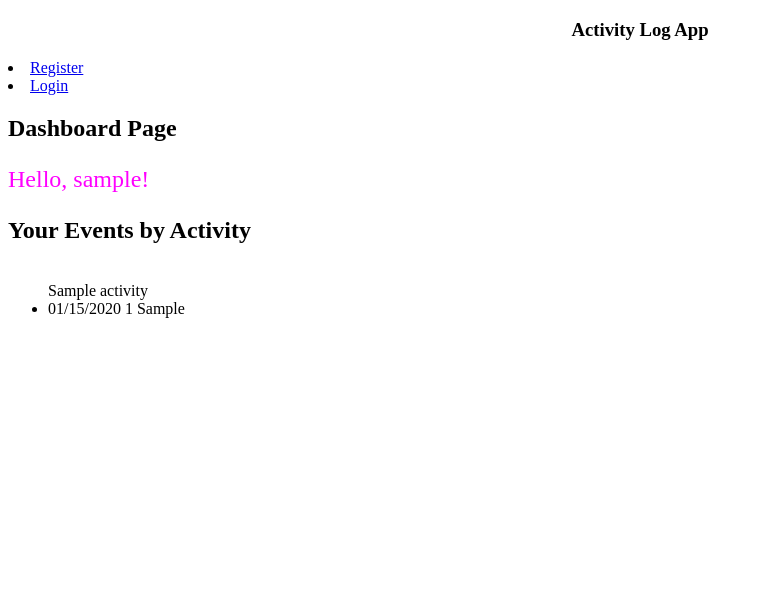
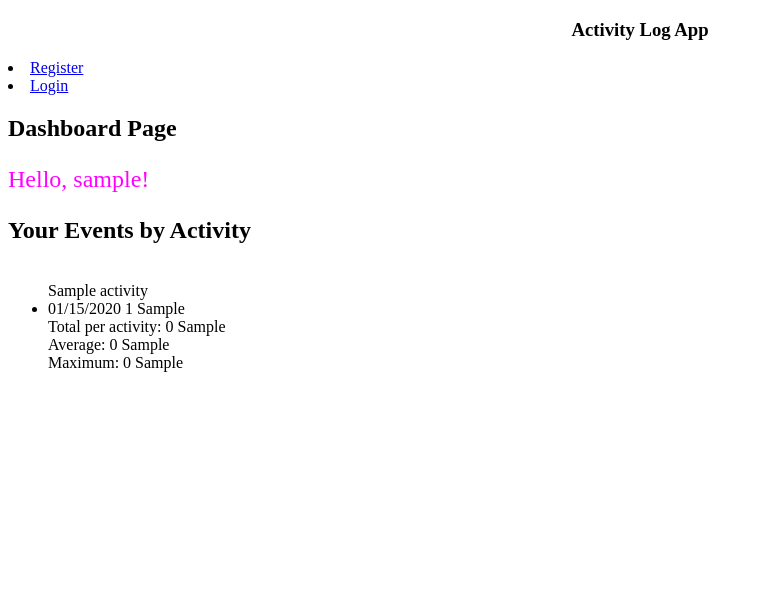
Before and after one commit to innabobolina/Activity-Log-Full-Stack-App, a Flask app: template hbp/templates/dashboard.html in a window 1280 px wide. Shown: the top 612 px of the page, without its empty margins (0-763 px from the left). Run offline with Flask 2, Linux system fonts and the light colour scheme; the template is opened without the code that fills it: values that come from a table or form of the project are taken from there, others are empty; tables that the repository leaves empty hold one stand-in row (values such as "Sample post").

Commit message:
Total, average, max event_amt per activity

```diff
--- a/hbp/server.py
+++ b/hbp/server.py
@@ -181,20 +181,20 @@ def get_event():
 
 #    user = User.query.get(session["user_id"])
 
-    activity = Activity.query.get(int(act_id))
-    print(activity.act_name)
-    activity.events.append(new_event)
+    a = Activity.query.get(int(act_id))
+    print(a.act_name)
+    a.events.append(new_event)
     db.session.add(new_event)
     db.session.commit()
 
-    flash(f"Event {activity.act_name} {event_date} added")
+    flash(f"Event {a.act_name} {event_date} added")
 
     return redirect("/dashboard")
 
 
-###############################
+################################
 # http://0.0.0.0:5000/dashboard
-###############################
+################################
 @app.route('/dashboard', methods=['GET'])
 def dashboard():
     """Display events by activity"""
@@ -205,11 +205,23 @@ def dashboard():
     u = User.query.get(session["user_id"])
 
     print(f"user_id={u.user_id}, username={u.username}, email={u.email}")
+    # print(u.activities)  # prints a list of reprs of all activities
 
     for a in u.activities:
+        a.count = 0
+        a.total = 0
+        a.mean  = 0
+        a.max   = 0
         for e in a.events:
-            print(e.activity.act_name, e.event_date,
-                e.event_amt, e.activity.act_unit)
+            a.total += e.event_amt
+            a.count += 1
+            if e.event_amt > a.max:
+                a.max = e.event_amt
+        if a.count > 0:
+            a.mean = a.total / a.count
+
+
+        # a.total = sum(e.event_amt for e in a.events)
 
 
     return render_template("dashboard.html", user=u, activities=u.activities)
--- a/hbp/templates/dashboard.html
+++ b/hbp/templates/dashboard.html
@@ -15,11 +15,18 @@
       {% if a.events %}
         <br>
         <div>{{ a.act_name }}</div>
+
+        {% for e in a.events %}
+          <li>{{  e.event_date.strftime("%m/%d/%Y") + " " + "%g"%  e.event_amt + " " + a.act_unit }}</li>
+        {% endfor %}
+
+        {{ "Total per activity: %g " % a.total + a.act_unit }}
+        <br>
+        {{ "Average: %g " % a.mean + a.act_unit }}
+        <br>
+        {{ "Maximum: %g " % a.max + a.act_unit }}
+        <br>
       {% endif %}
-
-      {% for e in a.events %}
-        <li>{{  e.event_date.strftime("%m/%d/%Y") + " " + "%g"%  e.event_amt + " " + e.activity.act_unit }}</li>
-      {% endfor %}
 
     {% endfor %}
   </ul>
```
